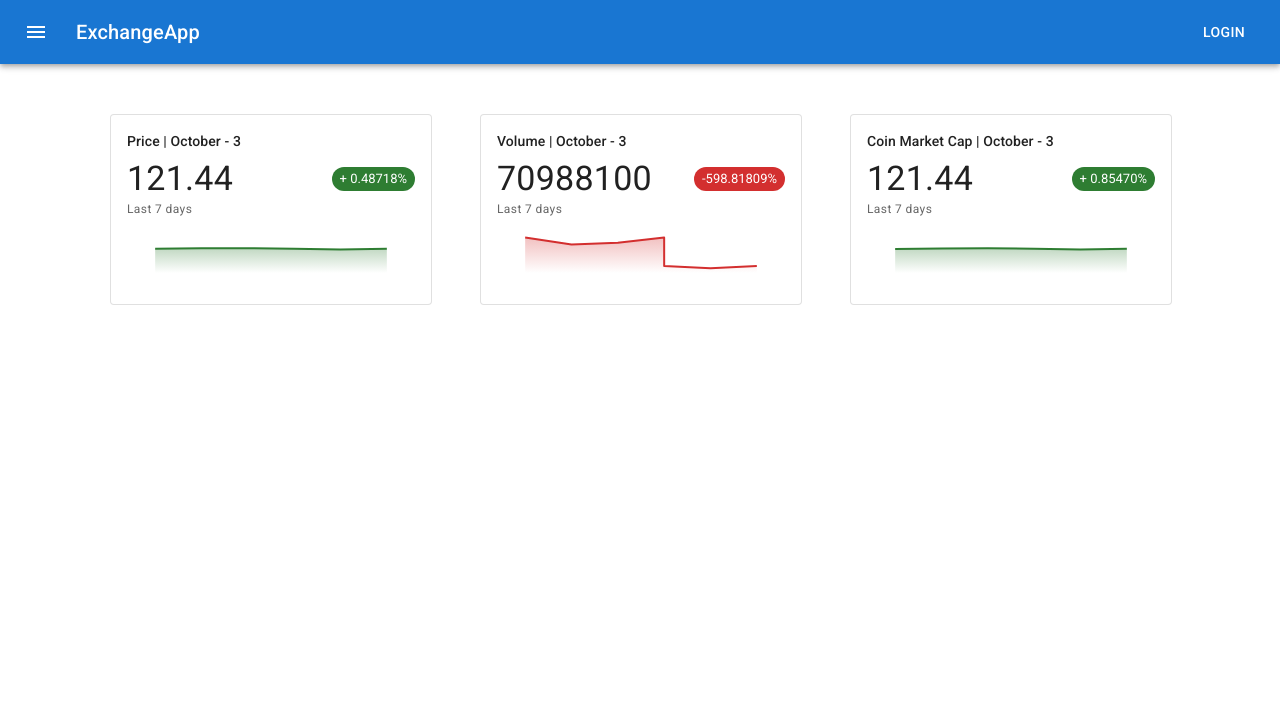
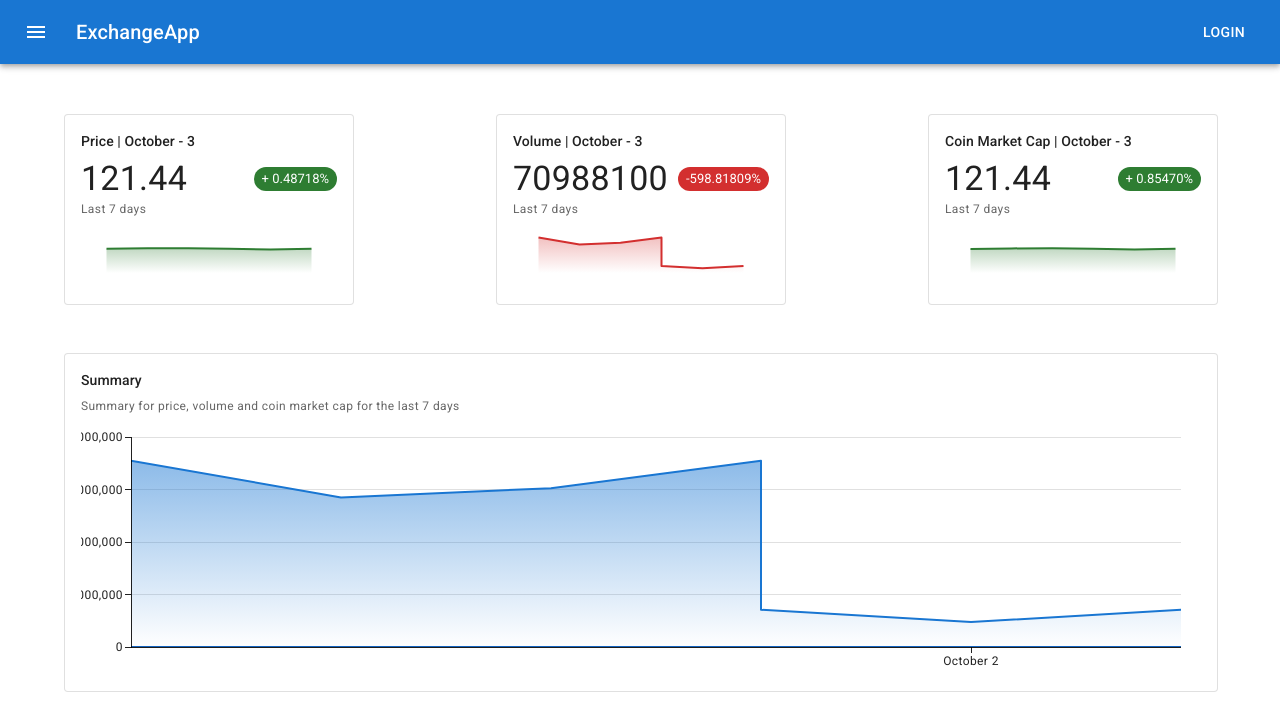
Before and after one commit to JonathanB500/exchange-frontend, a React (Create React App) app: page /home in a window 1280 px wide. Shown: the top 704 px of the page. Built offline with nearby package versions, Linux system fonts and the light colour scheme.

Commit message:
Add summary chart

```diff
--- a/src/components/chart/index.tsx
+++ b/src/components/chart/index.tsx
@@ -6,6 +6,11 @@ import Chip from "@mui/material/Chip";
 import Typography from "@mui/material/Typography";
 import Stack from "@mui/material/Stack";
 import { LineChart } from "@mui/x-charts/LineChart";
+import { getDaysValues } from "../../utils/getDaysValues";
+
+export interface ChartProps {
+  data: any[];
+}
 
 function AreaGradient({ color, id }: { color: string; id: string }) {
   return (
@@ -18,24 +23,16 @@ function AreaGradient({ color, id }: { color: string; id: string }) {
   );
 }
 
-function getDaysInMonth(month: number, year: number) {
-  const date = new Date(year, month, 0);
-  const monthName = date.toLocaleDateString("en-US", {
-    month: "short",
-  });
-  const daysInMonth = date.getDate();
-  const days = [];
-  let i = 1;
-  while (days.length < daysInMonth) {
-    days.push(`${monthName} ${i}`);
-    i += 1;
-  }
-  return days;
+function getElementList(data: any[], key: string) {
+  return data.map((i) => i[key]);
 }
 
-export default function Chart() {
+export default function Chart({ data }: ChartProps) {
   const theme = useTheme();
-  const data = getDaysInMonth(4, 2024);
+  const days = getDaysValues(data);
+  const pricesList = getElementList(data, "price");
+  const volumeList = getElementList(data, "volume");
+  const cmcList = getElementList(data, "coinMarketCap");
 
   const colorPalette = [
     theme.palette.primary.light,
@@ -47,24 +44,11 @@ export default function Chart() {
     <Card variant="outlined" sx={{ width: "100%" }}>
       <CardContent>
         <Typography component="h2" variant="subtitle2" gutterBottom>
-          Sessions
+          Summary
         </Typography>
         <Stack sx={{ justifyContent: "space-between" }}>
-          <Stack
-            direction="row"
-            sx={{
-              alignContent: { xs: "center", sm: "flex-start" },
-              alignItems: "center",
-              gap: 1,
-            }}
-          >
-            <Typography variant="h4" component="p">
-              13,277
-            </Typography>
-            <Chip size="small" color="success" label="+35%" />
-          </Stack>
           <Typography variant="caption" sx={{ color: "text.secondary" }}>
-            Sessions per day for the last 30 days
+            Summary for price, volume and coin market cap for the last 7 days
           </Typography>
         </Stack>
         <LineChart
@@ -72,51 +56,39 @@ export default function Chart() {
           xAxis={[
             {
               scaleType: "point",
-              data,
+              data: days,
               tickInterval: (index, i) => (i + 1) % 5 === 0,
             },
           ]}
           series={[
             {
-              id: "direct",
-              label: "Direct",
+              id: "price",
+              label: "Price",
               showMark: false,
               curve: "linear",
               stack: "total",
               area: true,
               stackOrder: "ascending",
-              data: [
-                300, 900, 600, 1200, 1500, 1800, 2400, 2100, 2700, 3000, 1800,
-                3300, 3600, 3900, 4200, 4500, 3900, 4800, 5100, 5400, 4800,
-                5700, 6000, 6300, 6600, 6900, 7200, 7500, 7800, 8100,
-              ],
+              data: pricesList,
             },
             {
-              id: "referral",
-              label: "Referral",
+              id: "volume",
+              label: "Volume",
               showMark: false,
               curve: "linear",
               stack: "total",
               area: true,
               stackOrder: "ascending",
-              data: [
-                500, 900, 700, 1400, 1100, 1700, 2300, 2000, 2600, 2900, 2300,
-                3200, 3500, 3800, 4100, 4400, 2900, 4700, 5000, 5300, 5600,
-                5900, 6200, 6500, 5600, 6800, 7100, 7400, 7700, 8000,
-              ],
+              data: volumeList,
             },
             {
-              id: "organic",
-              label: "Organic",
+              id: "cmc",
+              label: "Coin Market Cap",
               showMark: false,
               curve: "linear",
               stack: "total",
               stackOrder: "ascending",
-              data: [
-                1000, 1500, 1200, 1700, 1300, 2000, 2400, 2200, 2600, 2800,
-                2500, 3000, 3400, 3700, 3200, 3900, 4100, 3500, 4300, 4500,
-                4000, 4700, 5000, 5200, 4800, 5400, 5600, 5900, 6100, 6300,
-              ],
+              data: cmcList,
               area: true,
             },
           ]}
@@ -124,14 +96,14 @@ export default function Chart() {
           margin={{ left: 50, right: 20, top: 20, bottom: 20 }}
           grid={{ horizontal: true }}
           sx={{
-            "& .MuiAreaElement-series-organic": {
-              fill: "url('#organic')",
+            "& .MuiAreaElement-series-cmc": {
+              fill: "url('#cmc')",
             },
-            "& .MuiAreaElement-series-referral": {
-              fill: "url('#referral')",
+            "& .MuiAreaElement-series-volume": {
+              fill: "url('#volume')",
             },
-            "& .MuiAreaElement-series-direct": {
-              fill: "url('#direct')",
+            "& .MuiAreaElement-series-price": {
+              fill: "url('#price')",
             },
           }}
           slotProps={{
@@ -140,9 +112,9 @@ export default function Chart() {
             },
           }}
         >
-          <AreaGradient color={theme.palette.primary.dark} id="organic" />
-          <AreaGradient color={theme.palette.primary.main} id="referral" />
-          <AreaGradient color={theme.palette.primary.light} id="direct" />
+          <AreaGradient color={theme.palette.primary.dark} id="price" />
+          <AreaGradient color={theme.palette.primary.main} id="volume" />
+          <AreaGradient color={theme.palette.primary.light} id="cmc" />
         </LineChart>
       </CardContent>
     </Card>
--- a/src/components/stat_card/index.tsx
+++ b/src/components/stat_card/index.tsx
@@ -8,6 +8,7 @@ import Stack from "@mui/material/Stack";
 import Typography from "@mui/material/Typography";
 import { SparkLineChart } from "@mui/x-charts/SparkLineChart";
 import { areaElementClasses } from "@mui/x-charts/LineChart";
+import { getDaysValues } from "../../utils/getDaysValues";
 
 export type StatCardProps = {
   title: string;
@@ -32,12 +33,12 @@ function AreaGradient({ color, id }: { color: string; id: string }) {
   );
 }
 
-function getDaysValues(data: any[]) {
-  return data.map(
-    (i) =>
-      `${i.date.toLocaleString("en-EN", { month: "long" })} ${i.date.getDate()}`
-  );
-}
+// function getDaysValues(data: any[]) {
+//   return data.map(
+//     (i) =>
+//       `${i.date.toLocaleString("en-EN", { month: "long" })} ${i.date.getDate()}`
+//   );
+// }
 
 function calcTrend(data: any[], field: string) {
   const value = ((data[6][field] - data[0][field]) * 100) / data[5][field];
--- a/src/pages/home/index.tsx
+++ b/src/pages/home/index.tsx
@@ -1,6 +1,8 @@
 import Grid from "@mui/material/Grid2";
 import StatCard from "../../components/stat_card";
 import "./styles.css";
+import Chart from "../../components/chart";
+import { Box } from "@mui/material";
 
 type Props = {};
 
@@ -53,20 +55,20 @@ const Home = (props: Props) => {
     ],
   };
 
-  const price = String(stockData.history[6].price);
-  const data = stockData.history.map((i) => i.price);
-  const month = stockData.history[6].date.getMonth();
-
-  console.log(price, data, month);
-
   return (
     <div className="home">
       <Grid
         container
         spacing={0}
-        sx={{ justifyContent: "center", marginY: "50px", gap: "50px" }}
+        sx={{
+          width: "90%",
+          justifyContent: "space-between",
+          margin: "0 auto",
+          marginY: "50px",
+          gap: "30px",
+        }}
       >
-        <Grid size={{ xs: 9, md: 3 }}>
+        <Grid size={{ xs: 12, md: 3 }}>
           <StatCard
             title={`Price | ${stockData.history[6].date.toLocaleString(
               "en-EN",
@@ -80,7 +82,7 @@ const Home = (props: Props) => {
             field={"price"}
           />
         </Grid>
-        <Grid size={{ xs: 9, md: 3 }}>
+        <Grid size={{ xs: 12, md: 3 }}>
           <StatCard
             title={`Volume | ${stockData.history[6].date.toLocaleString(
               "en-EN",
@@ -94,7 +96,7 @@ const Home = (props: Props) => {
             field={"volume"}
           />
         </Grid>
-        <Grid size={{ xs: 9, md: 3 }}>
+        <Grid size={{ xs: 12, md: 3 }}>
           <StatCard
             title={`Coin Market Cap | ${stockData.history[6].date.toLocaleString(
               "en-EN",
@@ -109,6 +111,9 @@ const Home = (props: Props) => {
           />
         </Grid>
       </Grid>
+      <Box component={"section"} sx={{ width: "90%", margin: "20px auto" }}>
+        <Chart data={stockData.history} />
+      </Box>
     </div>
   );
 };
--- /dev/null
+++ b/src/utils/getDaysValues.ts
@@ -0,0 +1,8 @@
+export const getDaysValues = (data: any[]) => {
+  return data.map(
+    (i) =>
+      `${i.date.toLocaleString("en-EN", {
+        month: "long",
+      })} ${i.date.getDate()}`
+  );
+};
```
